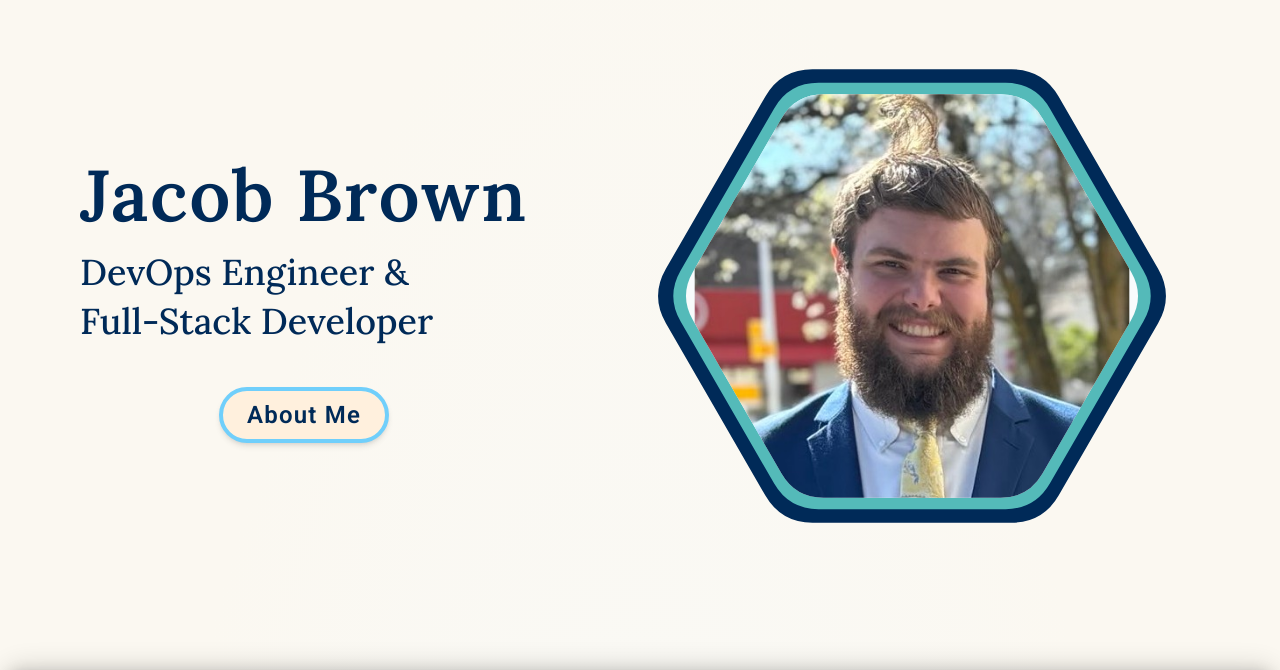
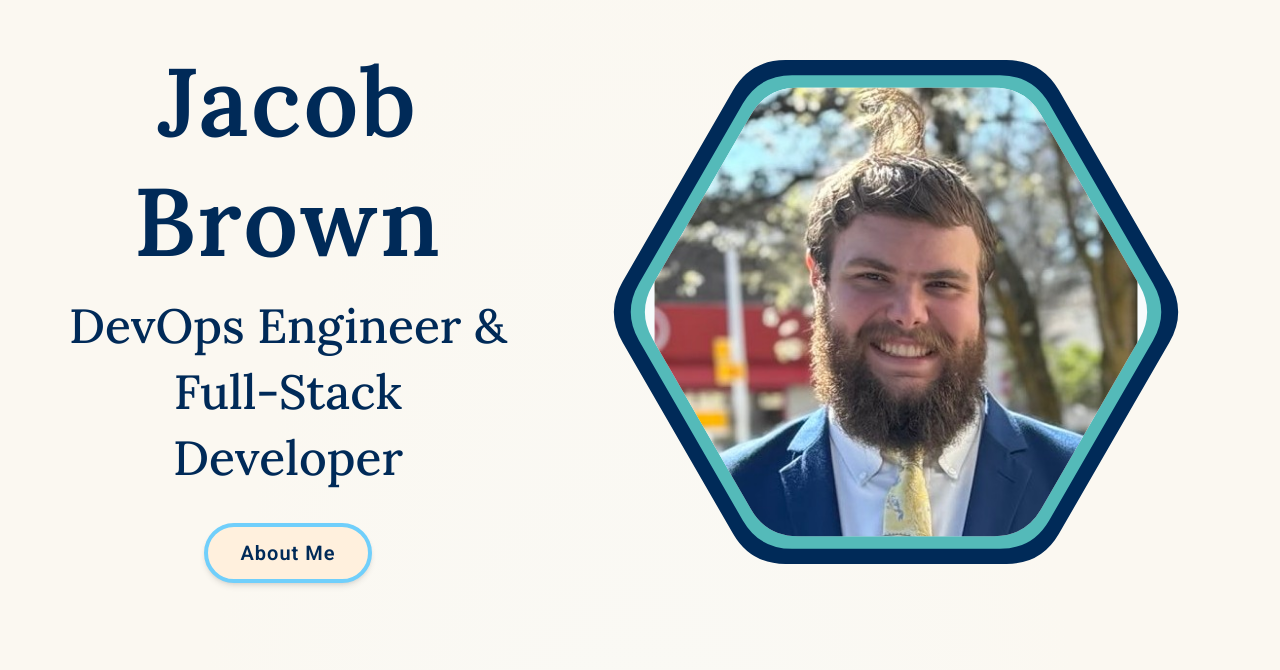
Before and after one commit to JacobE-Brown/JacobPortfolioV3, a React (Vite) app: page / in a window 1280 px wide. Shown: the part 104-774 px from the top of the page. Built offline with nearby package versions, Linux system fonts and the light colour scheme.

Commit message:
Header looks great :D

```diff
--- a/src/components/HeroSection.tsx
+++ b/src/components/HeroSection.tsx
@@ -4,37 +4,37 @@ import profileImg from "@/assets/images/profile.jpg";
 export default function HeroSection() {
   return (
     <section id="home" className="relative overflow-hidden">
-      <div className="flex items-center justify-center min-h-screen px-8 py-24">
-        <div className="flex flex-col lg:flex-row items-center gap-12 lg:gap-24 max-w-7xl">
+      <div className="flex items-center justify-center min-h-screen py-16 md:py-24
+                      max-w-screen-2xl mx-auto
+                      px-8 md:px-16">
+        <div className="flex flex-col lg:flex-row items-center gap-10 lg:gap-16 w-full justify-center">
           {/* Text content */}
-          <div className="flex flex-col items-start gap-10 text-text-1">
-            <div className="flex flex-col gap-2">
-              <h1 className="font-heading font-bold text-4xl md:text-5xl lg:text-7xl leading-tight tracking-wide">
+          <div className="flex flex-col items-center text-center gap-8 text-text-1">
+            <div className="flex flex-col gap-3">
+              <h1 className="font-heading font-bold text-5xl md:text-6xl lg:text-8xl leading-tight tracking-wide">
                 Jacob Brown
               </h1>
-              <p className="font-heading font-medium text-xl md:text-2xl lg:text-4xl leading-snug">
+              <p className="font-heading font-medium text-2xl md:text-3xl lg:text-5xl leading-snug">
                 DevOps Engineer &
                 <br />
                 Full-Stack Developer
               </p>
             </div>
-            <div className="flex justify-center w-full">
             <a
               href="#about"
-                className="bg-tan-neutral border-4 border-blue-medium-1 rounded-full px-6 py-2 shadow-md
-                           font-sans font-semibold text-text-1 text-xl md:text-2xl tracking-wider
+              className="bg-tan-neutral border-4 border-blue-medium-1 rounded-full px-8 py-3 shadow-md
+                         font-sans font-semibold text-text-1 text-lg md:text-xl tracking-wider
                          hover:shadow-lg transition-shadow"
             >
               About Me
             </a>
-            </div>
           </div>
 
           {/* Profile picture hex frame */}
           <HexProfileFrame
             src={profileImg}
             alt="Jacob Brown"
-            className="shrink-0 w-80 h-80 md:w-112 md:h-112 lg:w-144 lg:h-144"
+            className="shrink-0 w-96 h-96 md:w-128 md:h-128 lg:w-160 lg:h-160"
           />
         </div>
       </div>
```
Lines whose indentation alone changed are shown as unchanged.
